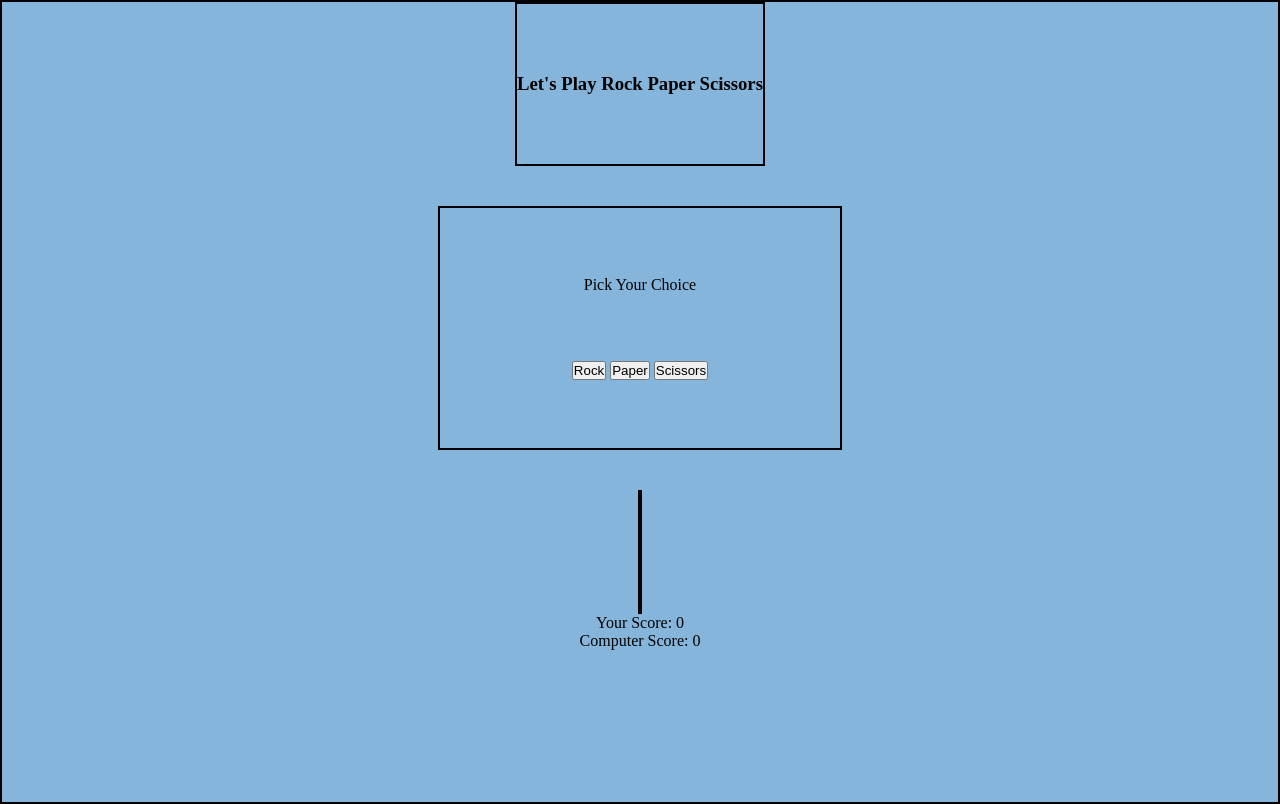
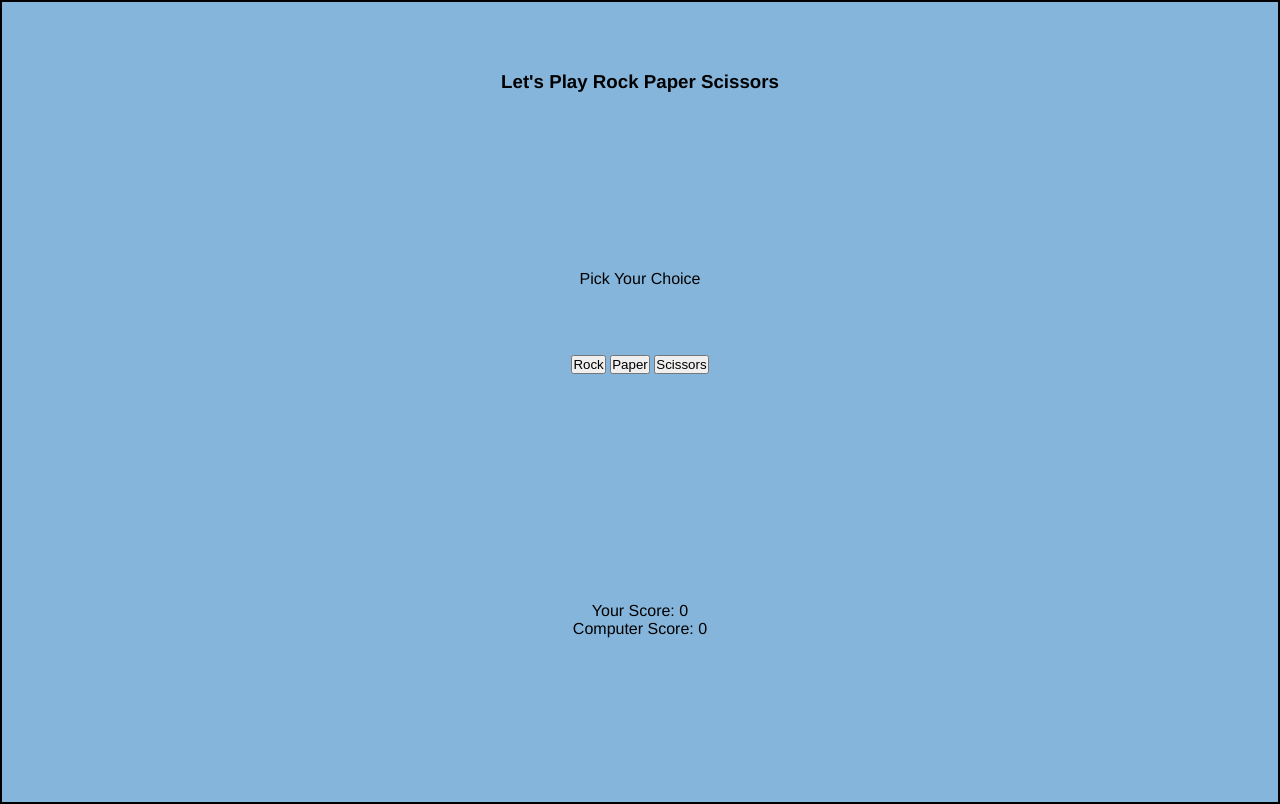
Before and after one commit to razzlab/TOP_rockPaperScissors, a plain HTML site: page index.html in a window 1280 px wide. Drawn offline with Linux system fonts and the light colour scheme.

Commit message:
completed css part

```diff
--- a/style.css
+++ b/style.css
@@ -10,6 +10,7 @@ body{
     height: 100vh;
     gap: 5vh;
     border: 2px solid black;
+    font-family: 'Franklin Gothic Medium', 'Arial Narrow', Arial, sans-serif;
 
 }
 .header{
@@ -17,7 +18,7 @@ body{
     display: flex;
     justify-content: center;
     align-items: center;
-    border: 2px solid black;
+
 }
 
 .playground{
@@ -26,8 +27,8 @@ body{
      align-items: center;
      justify-content: space-evenly;
      flex-direction: column;
-     border: 2px solid black;
-     width: 50vb;
+
+
 }
 
 .result{
@@ -36,12 +37,11 @@ body{
     align-items: center;
     justify-content: start;
     flex-direction: column;
-    width: 50vb;
+
 
 }
 .outcome{
     height: 15vh;
-    border: 2px solid black ;
     display: flex;
     justify-content: center;
     align-items: center;
```
